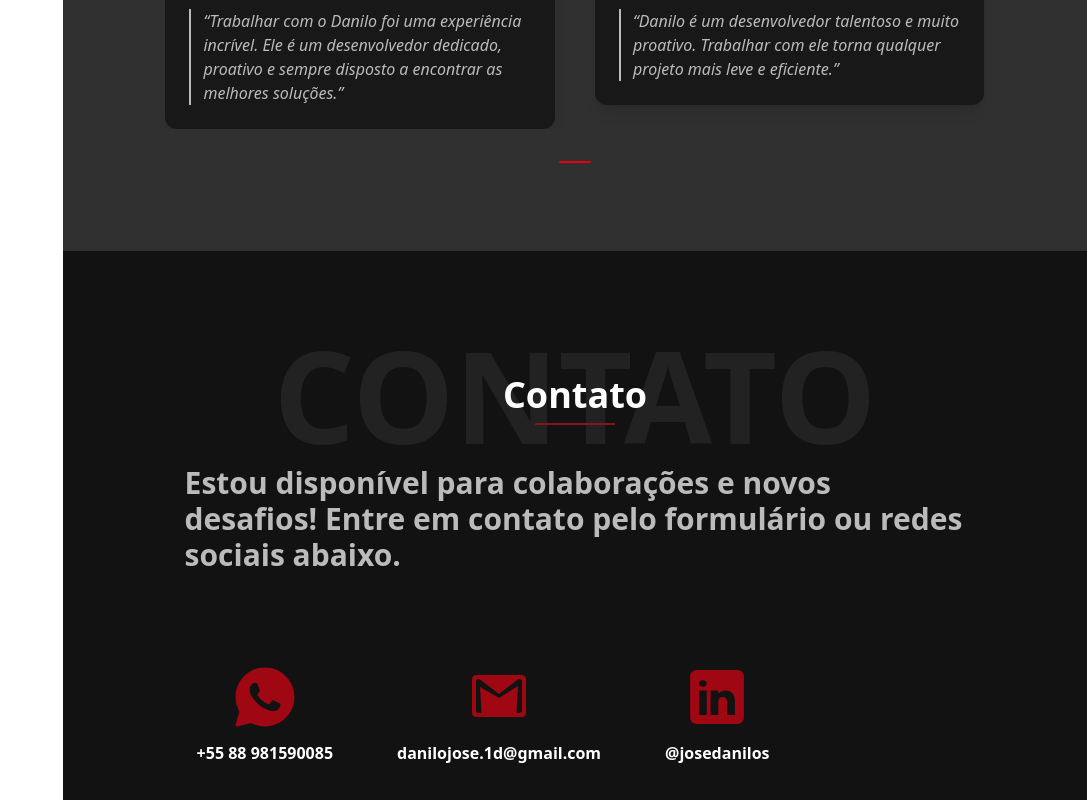
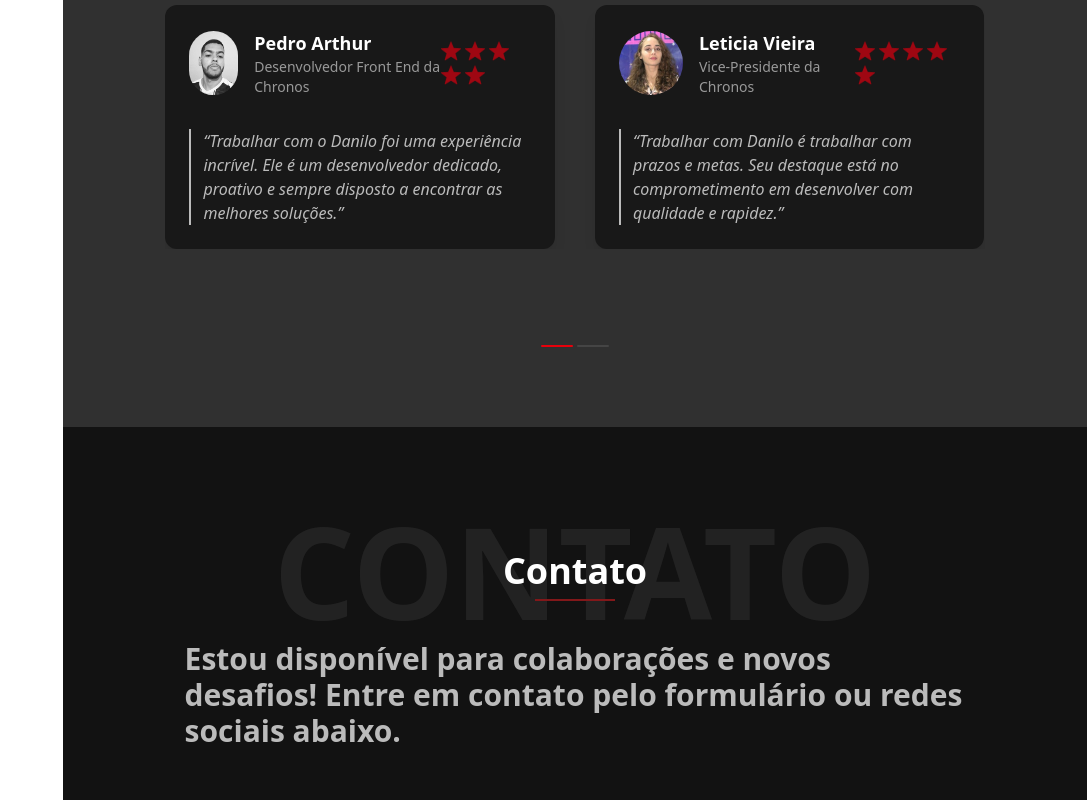
Before and after one commit to JoseDaniloS/Official-Portfolio, a React (Vite) app: page / in a window 1280 px wide. Shown: the part 5340-6140 px from the top of the page, without its empty margins (193-1280 px from the left). Built offline with nearby package versions, Linux system fonts and the light colour scheme.

Commit message:
feat: add Leticia Vieira's feedback and update the header

```diff
--- a/src/database/Feedbacks.js
+++ b/src/database/Feedbacks.js
@@ -1,17 +1,27 @@
 import PedroArthur from "../assets/Feedback/PedroArthur.jpg"
 import AnthonyKevy from "../assets/Feedback/AnthonyKevy.jpg"
+import LeticiaVieira from "../assets/Feedback/LeticiaVieira.png"
+
 export const reviews = [
   {
     name: "Pedro Arthur",
-      role: "Desenvolvedor Front End na Chronos",
+    role: "Desenvolvedor Front End da Chronos",
     image: PedroArthur,
     stars: 5,
     feedback:
       "Trabalhar com o Danilo foi uma experiência incrível. Ele é um desenvolvedor dedicado, proativo e sempre disposto a encontrar as melhores soluções."
   },
   {
+    name: "Leticia Vieira",
+    role: "Vice-Presidente da Chronos",
+    image: LeticiaVieira,
+    stars: 5,
+    feedback:
+      "Trabalhar com Danilo é trabalhar com prazos e metas. Seu destaque está no comprometimento em desenvolver com qualidade e rapidez."
+  },
+  {
     name: "Anthony Kevy",
-      role: "Social Media na Chronos",
+    role: "Social Media da Chronos",
     image: AnthonyKevy,
     stars: 5,
     feedback:
--- a/src/layout/Header/index.jsx
+++ b/src/layout/Header/index.jsx
@@ -2,7 +2,7 @@ import Hamburger from "hamburger-react";
 import { useEffect, useRef, useState } from "react";
 import { AnchorLinks } from "../../components/AnchorLinks";
 
-export default function Header({ setHeaderHeight}) {
+export default function Header() {
   const [isHeaderVisible, setIsHeaderVisible] = useState(true);
   const [lastScrollY, setLastScrollY] = useState(0);
   const headerRef = useRef(null);
@@ -28,11 +28,6 @@ export default function Header({ setHeaderHeight}) {
     { name: "Contato", href: "contact" }
   ];
   const [menuOpen, setMenuOpen] = useState(false);
-
-  // Dynamic header height
-  if(headerRef.current) {
-    setHeaderHeight(headerRef.current.clientHeight);
-  }
 
   return (
     <header
--- a/src/pages/Home/Sections/About_Me/index.jsx
+++ b/src/pages/Home/Sections/About_Me/index.jsx
@@ -1,6 +1,7 @@
 import { motion } from "motion/react";
 import TitleSections from "../../../../components/TitleSections";
 import About_MeImage from "/About_Me.webp";
+import { motionConfig } from "../../../../utils/functions";
 
 export default function AboutMe() {
   return (
@@ -10,15 +11,12 @@ export default function AboutMe() {
     >
       <TitleSections text="Sobre mim" />
       <motion.div
-        initial={{ opacity: 0, x: -100 }}
-        whileInView={{ opacity: 1, x: 0 }}
-        viewport={{ once: false, amount: 0.2 }} // só anima uma vez, quando 20% do elemento estiver visível
-        transition={{ duration: 0.8 }}
+        {...motionConfig}
         className="h-full max-md:w-[90vw] md:w-[80%] max-md:flex-col text-[#999] flex  gap-6 md:gap-12"
       >
         <div className="w-full md:w-5/6 flex flex-col gap-6 items-center text-left">
           <div className="flex flex-col gap-5 md:text-left">
-            <h2 className="text-3xl text-white font-bold">
+            <h2 className="text-3xl max-md:text-2xl text-white font-bold">
               Eu sou <span className="text-red-500">José Danilo</span>, um
               <strong> desenvolvedor front-end</strong>, CEO da
               <span className="text-red-500"> Chronos - Web Soluções</span> e
@@ -56,10 +54,7 @@ export default function AboutMe() {
 
       {/* Imagem e estatísticas */}
       <motion.div
-        initial={{ opacity: 0, x: -100 }}
-        whileInView={{ opacity: 1, x: 0 }}
-        viewport={{ once: false, amount: 0.2 }} // só anima uma vez, quando 20% do elemento estiver visível
-        transition={{ duration: 0.8 }}
+        {...motionConfig}
         className="flex flex-col text-white max-md:w-[90vw] md:w-[80%] gap-6"
       >
         <img
--- a/src/pages/Home/Sections/Center/index.jsx
+++ b/src/pages/Home/Sections/Center/index.jsx
@@ -1,15 +1,14 @@
 import { motion } from "motion/react";
 import BackGround_Lobby from "/Background_Lobby.webp";
-import { scrollToSection } from "../../../../utils/functions";
+import { motionConfig, scrollToSection } from "../../../../utils/functions";
 
-export default function Center({ headerHeight }) {
+export default function Center() {
   return (
     <section
       id="home"
-      className="w-full relative h-dvh flex bg-cover bg-center flex-col gap-10 text-white justify-center items-center"
+      className="w-full relative h-dvh flex bg-cover bg-center max-md:mt-[88px] flex-col gap-10 text-white justify-center items-center"
       style={{
         backgroundImage: `url(${BackGround_Lobby})`,
-        marginTop: `${headerHeight}px`
       }}
     >
       <div
@@ -18,10 +17,7 @@ export default function Center({ headerHeight }) {
       />
 
       <motion.div
-        initial={{ opacity: 0, x: -100 }}
-        whileInView={{ opacity: 1, x: 0 }}
-        viewport={{ once: false, amount: 0.2 }} // só anima uma vez, quando 20% do elemento estiver visível
-        transition={{ duration: 0.8 }}
+        {...motionConfig}
         className="flex relative text-[#999] max-md:w-[90vw] font-bold flex-col max-w-[800px] justify-center items-center gap-2 text-center"
       >
         <h1 className="text-3xl max-md:text-2xl text-white">Bem-vindo</h1>
@@ -31,10 +27,7 @@ export default function Center({ headerHeight }) {
       </motion.div>
 
       <motion.button
-        initial={{ opacity: 0, x: -100 }}
-        whileInView={{ opacity: 1, x: 0 }}
-        viewport={{ once: false, amount: 0.2 }} // só anima uma vez, quando 20% do elemento estiver visível
-        transition={{ duration: 0.8 }}
+        {...motionConfig}
         onClick={() => {scrollToSection("contact");}}
         className="py-3 relative font-semibold border-red-900 border-2 px-8 rounded-4xl cursor-pointer transition-all duration-300 hover:bg-[#99101030] hover:scale-110"
       >
--- a/src/pages/Home/Sections/Contacts/components/ContactForm.jsx
+++ b/src/pages/Home/Sections/Contacts/components/ContactForm.jsx
@@ -2,6 +2,7 @@ import { useRef, useState } from "react";
 import emailjs from "@emailjs/browser";
 import { toast } from "react-toastify";
 import { motion } from "motion/react";
+import { motionConfig } from "../../../../../utils/functions";
 
 export default function ContactForm() {
   const form = useRef();
@@ -29,10 +30,7 @@ export default function ContactForm() {
 
   return (
     <motion.form
-      initial={{ opacity: 0, y: -100 }}
-      whileInView={{ opacity: 1, y: 0 }}
-      viewport={{ once: false, amount: 0.2 }} // só anima uma vez, quando 20% do elemento estiver visível
-      transition={{ duration: 0.5 }}
+      {...motionConfig}
       ref={form}
       onSubmit={sendEmail}
       className="flex flex-col gap-4 md:w-[80%] max-md:w-[90vw] mt-6"
--- a/src/pages/Home/Sections/Contacts/components/SocialLinks.jsx
+++ b/src/pages/Home/Sections/Contacts/components/SocialLinks.jsx
@@ -2,27 +2,28 @@ import Whatsapp from "/icons8-whatsapp.svg";
 import Gmail from "/icons8-gmail.svg";
 import Linkedin from "/icons8-linkedin.svg";
 import { motion } from "motion/react";
+import { motionConfig } from "../../../../../utils/functions";
 
 const socialLinks = [
   {
     href: "https://wa.link/xlj5un",
     img: Whatsapp,
     alt: "WhatsApp",
-    label: "+55 88 981590085",
+    label: "WhatsApp",
     color: "hover:text-green-400"
   },
   {
     href: "mailto:danilojose.1d@gmail.com",
     img: Gmail,
     alt: "E-mail",
-    label: "danilojose.1d@gmail.com",
+    label: "Gmail",
     color: "hover:text-blue-400"
   },
   {
     href: "https://www.linkedin.com/in/josedanilos/",
     img: Linkedin,
     alt: "LinkedIn",
-    label: "@josedanilos",
+    label: "LinkedIn",
     color: "hover:text-gray-400"
   }
 ];
@@ -30,11 +31,8 @@ const socialLinks = [
 export default function SocialLinks() {
   return (
     <motion.div
-      initial={{ opacity: 0, y: -100 }}
-      whileInView={{ opacity: 1, y: 0 }}
-      viewport={{ once: false, amount: 0.2 }} // só anima uma vez, quando 20% do elemento estiver visível
-      transition={{ duration: 0.5 }}
-      className="flex md:w-[80%] max-md:w-[90vw] flex-wrap gap-10"
+      {...motionConfig}
+      className="flex md:w-[80%] max-md:w-[90vw] gap-10 max-md:gap-0 max-md:justify-around"
     >
       {socialLinks.map((link, index) =>
         <a
@@ -45,8 +43,8 @@ export default function SocialLinks() {
           className={`flex flex-col items-center p-3 gap-3 text-white font-semibold transition ${link.color}`}
           aria-label={link.alt}
         >
-          <img src={link.img} alt={link.alt} className="w-16 h-16" />
-          <p>
+          <img src={link.img} alt={link.alt} className="max-md:w-2/4 max-md:h-2/4 h-2/4" />
+          <p className="text-nowrap">
             {link.label}
           </p>
         </a>
--- a/src/pages/Home/Sections/Contacts/index.jsx
+++ b/src/pages/Home/Sections/Contacts/index.jsx
@@ -2,6 +2,7 @@ import { motion } from "motion/react";
 import TitleSections from "../../../../components/TitleSections";
 import ContactForm from "./components/ContactForm";
 import SocialLinks from "./components/SocialLinks";
+import { motionConfig } from "../../../../utils/functions";
 
 export default function Contacts() {
   return (
@@ -12,11 +13,8 @@ export default function Contacts() {
       <TitleSections text="Contato" />
 
       <motion.p
-        initial={{ opacity: 0, x: -100 }}
-        whileInView={{ opacity: 1, x: 0 }}
-        viewport={{ once: false, amount: 0.2 }} // só anima uma vez, quando 20% do elemento estiver visível
-        transition={{ duration: 0.8 }}
-        className="text-3xl text-[#bbb] font-bold md:w-[80%] max-md:w-[90vw] mb-10"
+        {...motionConfig}
+        className="text-3xl text-[#bbb] font-bold md:w-[80%] max-md:w-[90vw] max-md:text-2xl"
       >
         Estou disponível para colaborações e novos desafios! Entre em contato
         pelo formulário ou redes sociais abaixo.
--- a/src/pages/Home/Sections/Experience/index.jsx
+++ b/src/pages/Home/Sections/Experience/index.jsx
@@ -17,6 +17,7 @@ import DynamoDB from "/HabilidadesIcons/DynamoDB.svg";
 import Carcara from "/HabilidadesIcons/Carcara.webp";
 import Chronos from "/HabilidadesIcons/Chronos.svg";
 import { motion } from "motion/react";
+import { motionConfig } from "../../../../utils/functions";
 
 export default function Experience() {
   const experiences = [
@@ -54,10 +55,7 @@ export default function Experience() {
 function ExperienceCard({ logo, cargo, project, start, end }) {
   return (
     <motion.div
-      initial={{ opacity: 0, x: 100 }}
-      whileInView={{ opacity: 1, x: 0 }}
-      viewport={{ once: false, amount: 0.2 }} // só anima uma vez, quando 20% do elemento estiver visível
-      transition={{ duration: 0.8 }}
+    {...motionConfig}
       className="w-[500px] max-w-full min-w-[300px] bg-[#181818] p-6 flex flex-col items-center gap-4 rounded-xl text-white shadow-lg transition-transform duration-300 hover:scale-105 hover:shadow-2xl hover:bg-[#202020]"
     >
       <img
@@ -114,10 +112,7 @@ function HardSkills() {
 function HardSkillCard({ Habilidade, Icon }) {
   return (
     <motion.div
-      initial={{ opacity: 0, x: 100 }}
-      whileInView={{ opacity: 1, x: 0 }}
-      viewport={{ once: false, amount: 0.2 }} // só anima uma vez, quando 20% do elemento estiver visível
-      transition={{ duration: 0.8 }}
+    {...motionConfig}
       className="flex flex-col items-center bg-[#181818] text-white p-6 rounded-xl shadow-md border border-[#303030] transition-all duration-300 hover:scale-105 hover:border-red-500 hover:shadow-lg"
     >
       <img
@@ -152,10 +147,7 @@ function SoftSkills() {
       <div className="flex flex-wrap justify-center gap-4">
         {skills.map((skill, index) =>
           <motion.div
-            initial={{ opacity: 0, x: 100 }}
-            whileInView={{ opacity: 1, x: 0 }}
-            viewport={{ once: false, amount: 0.2 }} // só anima uma vez, quando 20% do elemento estiver visível
-            transition={{ duration: 0.8 }}
+          {...motionConfig}
             key={index}
             className="px-5 py-2 bg-[#0E0E0E] text-red-500 font-semibold rounded-lg shadow-lg transition-all duration-300 hover:scale-105 hover:bg-red-500 hover:text-white"
           >
--- a/src/pages/Home/Sections/Reviews/index.jsx
+++ b/src/pages/Home/Sections/Reviews/index.jsx
@@ -7,6 +7,7 @@ import StarRed from "/FeedbacksIcons/StarRed.png";
 import StarWhite from "/FeedbacksIcons/StarWhite.png";
 import { reviews } from "../../../../database/Feedbacks";
 import { motion } from "motion/react";
+import { motionConfig } from "../../../../utils/functions";
 
 export default function Reviews() {
   const [activeIndex, setActiveIndex] = useState(0);
@@ -32,15 +33,12 @@ export default function Reviews() {
   return (
     <div
       id="reviews"
-      className="w-full min-h-screen flex flex-col items-center justify-around bg-[#303030] py-20"
+      className="w-full h-full flex flex-col items-center justify-around gap-20 bg-[#303030] py-20"
     >
       <TitleSections text="Feedbacks" />
       <motion.p
-        initial={{ opacity: 0, x: -100 }}
-        whileInView={{ opacity: 1, x: 0 }}
-        viewport={{ once: false, amount: 0.2 }} // só anima uma vez, quando 20% do elemento estiver visível
-        transition={{ duration: 0.8 }}
-        className="text-3xl text-[#bbb] font-bold md:w-[80%] max-md:w-[90vw] mb-10"
+        {...motionConfig}
+        className="text-3xl max-md:text-2xl text-[#bbb] font-bold md:w-[80%] max-md:w-[90vw] mb-10"
       >
         Esses depoimentos refletem a experiência de profissionais com os quais
         tive o privilégio de colaborar.<br />Agradeço a cada um pela confiança e
@@ -51,7 +49,7 @@ export default function Reviews() {
         spaceBetween={40}
         onSwiper={swiper => (swiperRef.current = swiper)}
         onSlideChange={swiper => setActiveIndex(swiper.realIndex)}
-        className="md:w-[80%] max-md:w-[90vw]"
+        className="md:w-[80%] overflow-auto max-md:w-[90vw]"
         breakpoints={{
           320: { slidesPerView: 1 },
           768: { slidesPerView: 1.3 },
@@ -83,10 +81,11 @@ export default function Reviews() {
 function ReviewCard({ name, role, image, feedback, stars }) {
   return (
     <motion.div
-      initial={{ opacity: 0, y: 30 }}
-      whileInView={{ opacity: 1, y: 0 }}
-      viewport={{ once: false, amount: 0.2 }} // só anima uma vez, quando 20% do elemento estiver visível
-      transition={{ duration: 0.8 }}
+
+      initial={{ opacity: 0, scale: 0.8 }}
+      whileInView={{ opacity: 1, scale: 1 }}
+      transition={{ duration: 0.5 }}
+      viewport={{ once: true }}
       className="bg-[#181818] p-6 flex flex-col gap-4 rounded-xl text-white shadow-lg transition-transform duration-300 hover:scale-105 hover:shadow-2xl hover:bg-[#202020]"
     >
       <div className="flex items-center justify-between mb-4">
--- a/src/pages/Home/index.jsx
+++ b/src/pages/Home/index.jsx
@@ -12,15 +12,14 @@ import { useState } from "react";
 
 export default function Home() {
 
-  const [headerHeight, setHeaderHeight] = useState(0);
 
   return (
     <main className="w-full h-full justify-end flex">
       <ReturnToTop />
-      <Header setHeaderHeight={setHeaderHeight} />
+      <Header />
       <Aside />
       <div className="w-4/5 max-lg:w-full h-full flex flex-col overflow-x-hidden">
-        <Center headerHeight={headerHeight} />
+        <Center />
         <AboutMe />
         <Experience />
         <Projects />
--- a/src/utils/functions.js
+++ b/src/utils/functions.js
@@ -20,3 +20,10 @@ export const handleClick = () => {
     behavior: "smooth"
   });
 };
+
+export const motionConfig = {
+  initial: { opacity: 0, y: -100 },
+  whileInView: { opacity: 1, y: 0 },
+  viewport: { once: false, amount: 0.2 },
+  transition: { duration: 0.5, ease: [0.42, 0, 0.58, 1] },
+};
```
Also changed, not shown: src/assets/Feedback/LeticiaVieira.png (added). Lines whose indentation alone changed are shown as unchanged.
